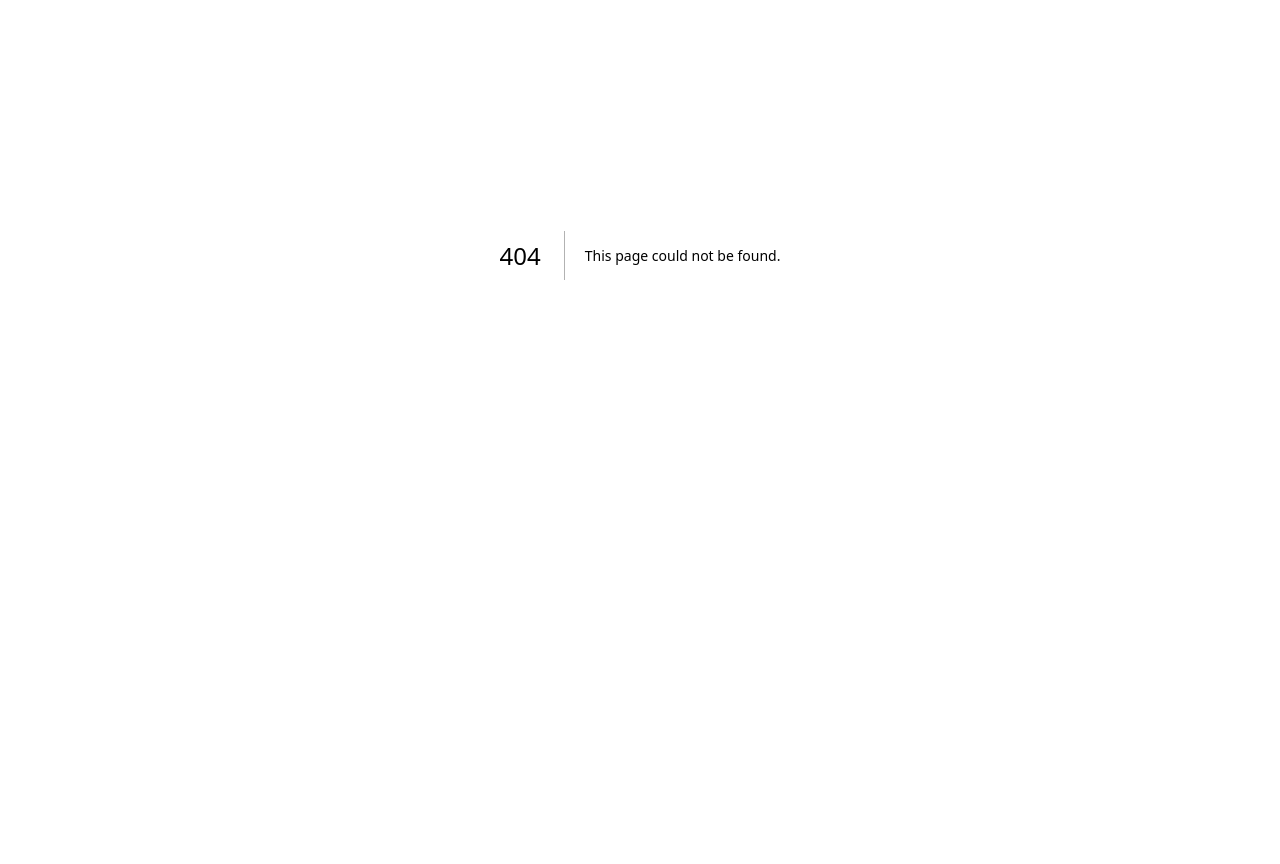
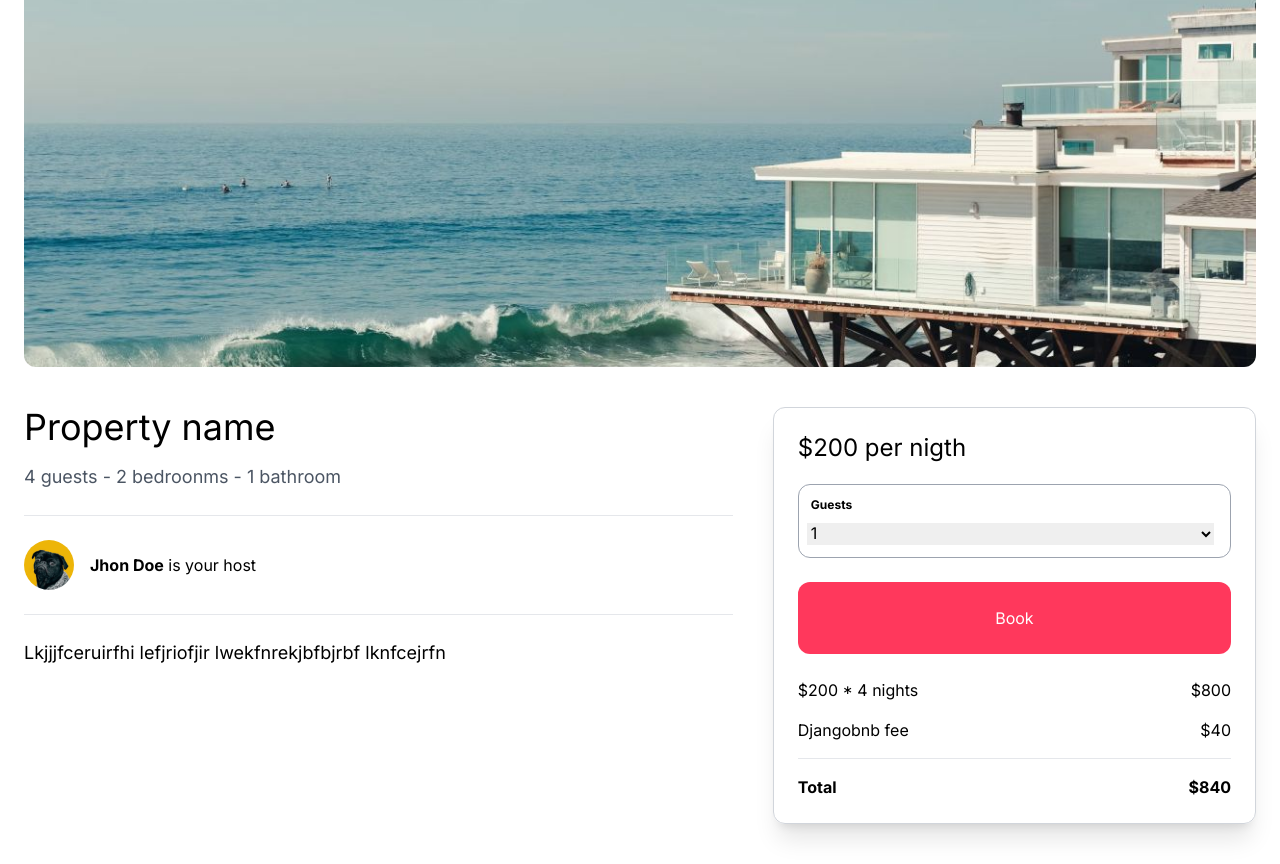
Before and after one commit to Lawitadelimon/djangobnb, a Next.js app: page /properties/1 in a window 1280 px wide. Before the commit this address had no page. Shown: the part 273-1137 px from the top of the page. Before the commit the page ends 928 px from the top, so only its background shows below. Built offline with nearby package versions, Linux system fonts and the light colour scheme.

Commit message:
05 Detail pages for properties (static)

```diff
--- /dev/null
+++ b/app/components/properties/ReservationSidebar.tsx
@@ -0,0 +1,40 @@
+const ReservationSidebar = () => {
+    return (
+        <aside className="mt-6 p-6 col-span-2 rounded-xl border border-gray-300 shadow-xl">
+            <h2 className="mb-5 text-2xl">$200 per nigth</h2>
+
+            <div className="mb-6 p-3 border border-gray-400 rounded-xl">
+                <label className="mb-2 block font-bold text-xs ">Guests</label>
+                <select className="w-full -ml-1 text-xm">
+                    <option>1</option>
+                    <option>2</option>
+                    <option>3</option>
+                    <option>4</option>
+                </select>
+            </div>
+
+            <div className="w-full mb-6 py-6 text-center text-white bg-airbnb hover:bg-airbnb-dark rounded-xl ">Book</div>
+
+            <div className="mb-4 flex justify-between align-center">
+                <p>$200 * 4 nights</p>
+                <p>$800</p>
+            </div>
+
+            <div className="mb-4 flex justify-between align-center">
+                <p>Djangobnb fee </p>
+                <p>$40</p>
+            </div>
+
+            <hr />
+
+            <div className="mt-4 flex justify-between align-center font-bold">
+                <p>Total </p>
+                <p>$840</p>
+            </div>
+        </aside>
+
+
+    )
+}
+
+export default ReservationSidebar;
--- a/app/page.tsx
+++ b/app/page.tsx
@@ -3,7 +3,7 @@
 
 export default function Home() {
   return (
-    <main className="">
+    <main className="max-w-[1500px] mx-auto px-6">
       <Categories/>
 
       <div className="mt-4 grid grid-cols-1 md:grid-cols-3 lg:grid-cols-5 gap-6">
--- /dev/null
+++ b/app/properties/[id]/page.tsx
@@ -0,0 +1,50 @@
+import Image from "next/image";
+import ReservationSidebar from "@/app/components/properties/ReservationSidebar";
+
+const PropertyDetailPage = () => {
+    return(
+        <main className="max-w-[1500px] mx-auto px-6 pb-6">
+        <div className="w-full h-[64vh] mb-4 overflow-hidden rounded-xl relative">
+            <Image
+            fill
+            src='/beach_1.jpg'
+            className="object-cover w-full h-full"
+            alt="Beach house"
+            />
+        </div>
+        <div className="my-4 grid grid-cols-1 md:grid-cols-5 gap-4 ">
+            <div className="py-6 pr-6 col-span-3">
+                <h1 className="mb-4 text-4xl ">Property name</h1>
+
+                <span className="mb-6 block text-lg text-gray-600">
+                    4 guests - 2 bedroonms - 1 bathroom
+                </span>
+                <hr />
+
+                <div className="py-6 flex items-center space-x-4">
+                    <Image
+                    src="/profile_pic_1.jpg"
+                    width={50}
+                    height={50}
+                    className="rounded-full"
+                    alt="The user name"
+                    />
+                    <p><strong>Jhon Doe</strong> is your host</p>
+                </div>
+
+                <hr />
+
+                <p className="mt-6 text-lg"> Lkjjjfceruirfhi
+                    lefjriofjir lwekfnrekjbfbjrbf lknfcejrfn
+                </p>
+
+            </div>
+
+            <ReservationSidebar/>
+        </div>
+    </main>
+    )
+
+}
+
+export default PropertyDetailPage;
```
Also changed, not shown: public/profile_pic_1.jpg (added).
